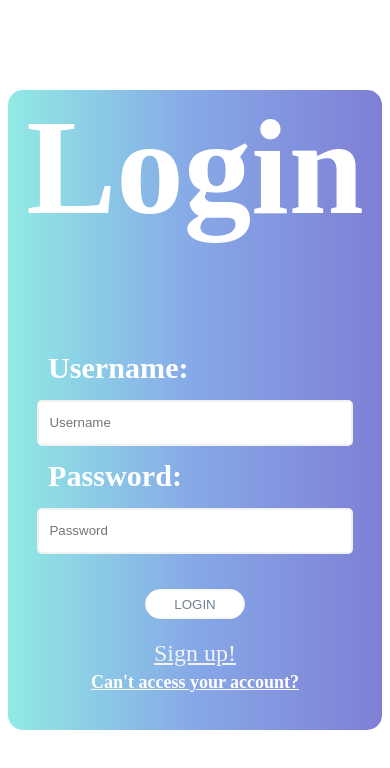
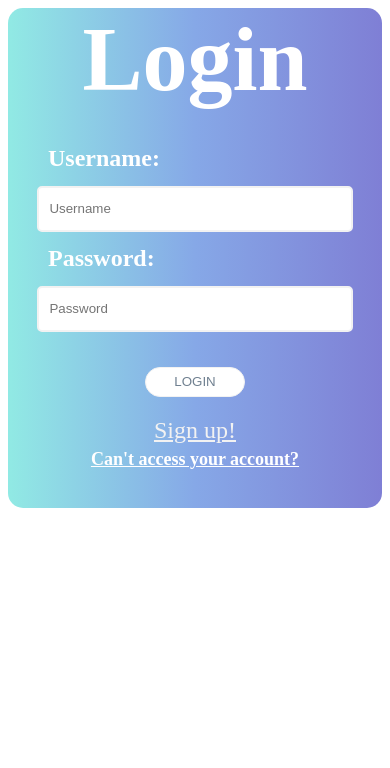
Before and after one commit to linzblue1/Cryptid, a Next.js app: page /login in a window 390 px wide. Shown: the top 768 px of the page. Built offline with nearby package versions, Linux system fonts and the light colour scheme.

Commit message:
added some media queries, changed some font-sizes

```diff
--- a/components/Login.jsx
+++ b/components/Login.jsx
@@ -37,6 +37,10 @@ const LoginTitle = styled.h1`
     color: white;
     text-align: center;
     font-size: 300%;
+    @media only screen and (min-width : 150px) and (max-width : 530px){
+        font-size: 200%;
+        margin: 0;
+    }
 `
 
 const TitleWrapper = styled.div`
@@ -56,6 +60,7 @@ const HThree = styled.h6`
     text-align: left;
     margin-left: 40px;
     color: white;
+    font-size: 24px;
 `
 const UsernameInput = styled.input`
     max-width: 400px;
--- a/components/Signup.jsx
+++ b/components/Signup.jsx
@@ -40,6 +40,10 @@ const SignUpTitle = styled.h1`
     color: white;
     text-align: center;
     font-size: 300%;
+    @media only screen and (min-width : 150px) and (max-width : 530px){
+        font-size: 200%;
+        margin: 0;
+    }
 `
 
 const TitleWrapper = styled.div`
```
